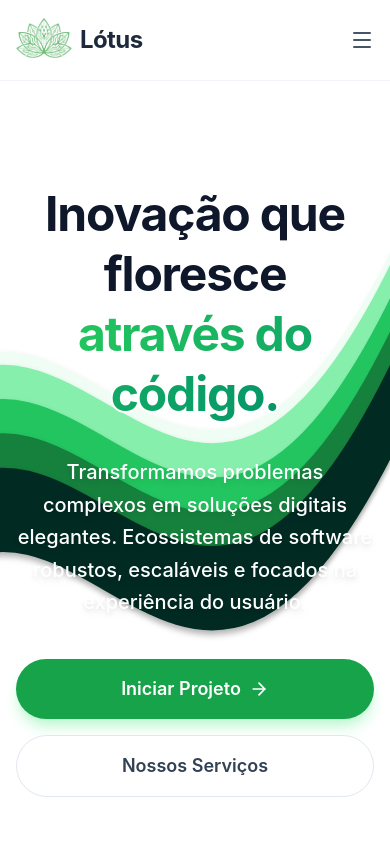
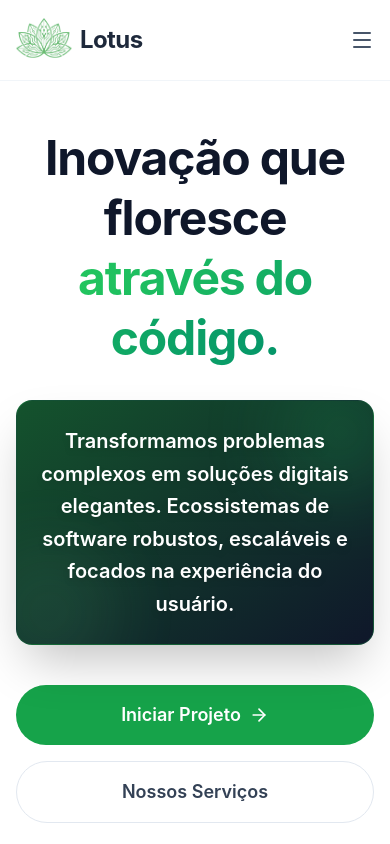
Before and after one commit to Lotus-SDS/Lotus_site, a React (Vite) app: page / in a window 390 px wide. Shown: the top 844 px of the page. Built offline with nearby package versions, Linux system fonts and the light colour scheme.

Commit message:
fix: standardize "Lótus" to "Lotus" across components and update CodeTypingAnimation path

```diff
--- a/index.html
+++ b/index.html
@@ -9,7 +9,7 @@
   <link rel="preconnect" href="https://fonts.gstatic.com" crossorigin />
   <link rel="stylesheet" href="https://fonts.googleapis.com/css2?family=Roboto:wght@300;400;500;700&display=swap" />
   <link rel="stylesheet" href="https://fonts.googleapis.com/icon?family=Material+Icons" />
-  <title>Lótus</title>
+  <title>Lotus</title>
 </head>
 
 <body>
--- a/src/components/Contact.jsx
+++ b/src/components/Contact.jsx
@@ -12,7 +12,7 @@ const Contact = () => {
 
                     <h2 className="text-3xl md:text-4xl font-bold text-white mb-6">Vamos construir o futuro juntos?</h2>
                     <p className="text-lg text-slate-300 mb-10 max-w-2xl mx-auto">
-                        Tem um projeto em mente? Entre em contato e descubra como a Lótus pode elevar o nível do seu negócio.
+                        Tem um projeto em mente? Entre em contato e descubra como a Lotus pode elevar o nível do seu negócio.
                     </p>
                     <div className="flex flex-col sm:flex-row justify-center gap-4">
                         <a
--- a/src/components/Footer.jsx
+++ b/src/components/Footer.jsx
@@ -8,7 +8,7 @@ const Footer = () => {
                 <div className="grid grid-cols-1 md:grid-cols-4 gap-12 mb-12">
                     <div className="col-span-1 md:col-span-2">
                         <div className="flex items-center gap-2 mb-4">
-                            <span className="text-2xl font-bold text-slate-800">Lótus</span>
+                            <span className="text-2xl font-bold text-slate-800">Lotus</span>
                             <div className="w-2 h-2 rounded-full bg-lotus-500"></div>
                         </div>
                         <p className="text-slate-500 max-w-xs">
@@ -26,14 +26,14 @@ const Footer = () => {
                     <div>
                         <h4 className="font-bold text-slate-900 mb-4">Contato</h4>
                         <ul className="space-y-2">
-                            <li><a href="mailto:contato.lotus.sds@gmail.com" className="text-slate-500 hover:text-lotus-600 transition-colors">contato.lotus.sds@gmail.com</a></li>
+                            <li><a href="mailto:contato.lotus.sds@gmail.com" className="text-slate-500 hover:text-lotus-600 transition-colors break-all">contato.lotus.sds@gmail.com</a></li>
                             <li><span className="text-slate-500">Espírito Santo, Brasil</span></li>
                         </ul>
                     </div>
                 </div>
 
                 <div className="border-t border-slate-100 pt-4 flex flex-col md:flex-row justify-between items-center gap-4">
-                    <p className="text-slate-400 text-sm">© 2025 Lótus Soluções em Desenvolvimento de Software. Todos os direitos reservados.</p>
+                    <p className="text-slate-400 text-sm">© 2025 Lotus Soluções em Desenvolvimento de Software. Todos os direitos reservados.</p>
                     <div className="flex space-x-4">
                         <a href="https://github.com/Lotus-SDS" className="text-slate-400 hover:text-lotus-600 transition-colors"><Github size={20} /></a>
                         <a href="https://www.linkedin.com" className="text-slate-400 hover:text-lotus-600 transition-colors"><Linkedin size={20} /></a>
--- a/src/components/Header.jsx
+++ b/src/components/Header.jsx
@@ -7,23 +7,33 @@ const Header = () => {
 
     const toggleMenu = () => setIsMenuOpen(!isMenuOpen);
 
+    const handleScroll = (e, targetId) => {
+        e.preventDefault();
+        const element = document.querySelector(targetId);
+        if (element) {
+            const isMobile = window.innerWidth < 1024;
+            element.scrollIntoView({ behavior: 'smooth', block: isMobile ? 'start' : 'center' });
+        }
+    };
+
     return (
         <header className="fixed w-full bg-white/80 backdrop-blur-md z-50 border-b border-slate-100">
             <div className="max-w-7xl mx-auto px-4 sm:px-6 lg:px-8">
                 <div className="flex justify-between items-center h-20">
                     {/* Logo */}
-                    <div className="flex-shrink-0 flex items-center gap-2 cursor-pointer" onClick={() => window.scrollTo(0, 0)}>
+                    <div className="flex-shrink-0 flex items-center gap-2 cursor-pointer" onClick={() => window.scrollTo({ top: 0, behavior: 'smooth' })}>
                         <img src={lotusLogo} alt="Lotus Logo" className="h-10 -mt-1 w-auto" />
-                        <span className="text-2xl font-bold text-slate-800 tracking-tight">Lótus</span>
+                        <span className="text-2xl font-bold text-slate-800 tracking-tight">Lotus</span>
                     </div>
 
                     {/* Desktop Navigation */}
                     <nav className="hidden md:flex space-x-8 items-center">
-                        <a href="#sobre" className="text-slate-600 hover:text-lotus-600 font-medium transition-colors">Sobre</a>
-                        <a href="#servicos" className="text-slate-600 hover:text-lotus-600 font-medium transition-colors">Serviços</a>
-                        <a href="#team" className="text-slate-600 hover:text-lotus-600 font-medium transition-colors">Time</a>
+                        <a href="#sobre" onClick={(e) => handleScroll(e, '#sobre')} className="text-slate-600 hover:text-lotus-600 font-medium transition-colors">Sobre</a>
+                        <a href="#servicos" onClick={(e) => handleScroll(e, '#servicos')} className="text-slate-600 hover:text-lotus-600 font-medium transition-colors">Serviços</a>
+                        <a href="#team" onClick={(e) => handleScroll(e, '#team')} className="text-slate-600 hover:text-lotus-600 font-medium transition-colors">Time</a>
                         <a
                             href="#contato"
+                            onClick={(e) => handleScroll(e, '#contato')}
                             className="relative px-5 py-2.5 rounded-full bg-slate-900 text-white font-medium transition-all shadow-lg shadow-slate-200 hover:shadow-xl transform hover:-translate-y-0.5 overflow-hidden group"
                         >
                             <div className="absolute -top-8 -right-8 w-20 h-20 bg-lotus-500 rounded-full opacity-20 blur-2xl group-hover:opacity-40 transition-all duration-500"></div>
@@ -45,10 +55,10 @@ const Header = () => {
             {isMenuOpen && (
                 <div className="md:hidden absolute top-20 left-0 w-full bg-white border-b border-slate-100 shadow-lg animate-in slide-in-from-top-5">
                     <div className="px-4 pt-2 pb-6 space-y-2">
-                        <a href="#sobre" onClick={toggleMenu} className="block px-3 py-3 rounded-lg text-base font-medium text-slate-600 hover:text-lotus-600 hover:bg-slate-50">Sobre</a>
-                        <a href="#servicos" onClick={toggleMenu} className="block px-3 py-3 rounded-lg text-base font-medium text-slate-600 hover:text-lotus-600 hover:bg-slate-50">Serviços</a>
-                        <a href="#team" onClick={toggleMenu} className="block px-3 py-3 rounded-lg text-base font-medium text-slate-600 hover:text-lotus-600 hover:bg-slate-50">Time</a>
-                        <a href="#contato" onClick={toggleMenu} className="block px-3 py-3 mt-4 text-center rounded-lg text-base font-medium bg-lotus-50 text-lotus-700">Fale Conosco</a>
+                        <a href="#sobre" onClick={(e) => { handleScroll(e, '#sobre'); toggleMenu(); }} className="block px-3 py-3 rounded-lg text-base font-medium text-slate-600 hover:text-lotus-600 hover:bg-slate-50">Sobre</a>
+                        <a href="#servicos" onClick={(e) => { handleScroll(e, '#servicos'); toggleMenu(); }} className="block px-3 py-3 rounded-lg text-base font-medium text-slate-600 hover:text-lotus-600 hover:bg-slate-50">Serviços</a>
+                        <a href="#team" onClick={(e) => { handleScroll(e, '#team'); toggleMenu(); }} className="block px-3 py-3 rounded-lg text-base font-medium text-slate-600 hover:text-lotus-600 hover:bg-slate-50">Time</a>
+                        <a href="#contato" onClick={(e) => { handleScroll(e, '#contato'); toggleMenu(); }} className="block px-3 py-3 mt-4 text-center rounded-lg text-base font-medium bg-lotus-50 text-lotus-700">Fale Conosco</a>
                     </div>
                 </div>
             )}
--- a/src/components/Hero.jsx
+++ b/src/components/Hero.jsx
@@ -1,14 +1,41 @@
 import React from 'react';
 import { ArrowRight } from 'lucide-react';
+import { motion } from 'framer-motion';
 import BackgroundWaves from './animations/BackgroundWaves';
 
 const Hero = () => {
+    const handleScroll = (e, targetId) => {
+        e.preventDefault();
+        const element = document.querySelector(targetId);
+        if (element) {
+            const isMobile = window.innerWidth < 1024;
+            element.scrollIntoView({ behavior: 'smooth', block: isMobile ? 'start' : 'center' });
+        }
+    };
+
     return (
-        <section className="min-h-screen flex items-center pt-32 pb-20 lg:pt-48 lg:pb-32 overflow-hidden relative">
+        <section className="min-h-screen flex items-center pt-24 sm:pt-32 pb-20 lg:pt-48 lg:pb-32 overflow-hidden relative">
+
+            <div className="hidden sm:block">
                 <BackgroundWaves />
+            </div>
+
+            {/* Mobile Background Gradient */}
+            <div className="absolute inset-0 sm:hidden bg-gradient-to-b from-white via-lotus-50/30 to-white -z-20"></div>
+            <div className="absolute inset-0 sm:hidden -z-10 opacity-30">
+                <div className="absolute top-20 left-10 w-72 h-72 bg-lotus-200 rounded-full mix-blend-multiply filter blur-xl animate-blob"></div>
+                <div className="absolute top-20 right-10 w-72 h-72 bg-emerald-200 rounded-full mix-blend-multiply filter blur-xl animate-blob animation-delay-2000"></div>
+                <div className="absolute -bottom-8 left-20 w-72 h-72 bg-teal-200 rounded-full mix-blend-multiply filter blur-xl animate-blob animation-delay-4000"></div>
+            </div>
+
             <div className="max-w-7xl mx-auto px-4 sm:px-6 lg:px-8 relative">
                 <div className="text-center max-w-4xl mx-auto">
-                    <div className="h-8 mb-6"></div>
+                    <div className="h-4 sm:h-8 mb-4 sm:mb-6"></div>
+                    <motion.div
+                        initial={{ opacity: 0, y: 20 }}
+                        animate={{ opacity: 1, y: 0 }}
+                        transition={{ duration: 0.8 }}
+                    >
                         <h1 className="text-5xl md:text-7xl font-bold text-slate-900 tracking-tight mb-8 leading-tight">
                             Inovação que floresce <br className="hidden md:block" />
                             <span className="relative inline-block isolate">
@@ -16,24 +43,45 @@ const Hero = () => {
                                 <span className="relative text-transparent bg-clip-text bg-gradient-to-r from-lotus-500 to-emerald-600">através do código.</span>
                             </span>
                         </h1>
-                    <p className="mt-4 text-xl text-white max-w-2xl mx-auto mb-10 leading-relaxed drop-shadow-md font-medium">
+                    </motion.div>
+
+                    <motion.div
+                        initial={{ opacity: 0, y: 20 }}
+                        animate={{ opacity: 1, y: 0 }}
+                        transition={{ duration: 0.8, delay: 0.2 }}
+                        className="relative mt-4 max-w-2xl mx-auto mb-10 sm:bg-none sm:p-0 sm:shadow-none bg-gradient-to-br from-lotus-900 to-slate-900 rounded-2xl p-6 shadow-2xl overflow-hidden border border-lotus-500/20 sm:border-none sm:rounded-none sm:overflow-visible"
+                    >
+                        {/* Decoração Mobile (Estilo Card Contato) */}
+                        <div className="absolute top-0 right-0 -mt-8 -mr-8 w-32 h-32 bg-lotus-500 rounded-full opacity-20 blur-2xl sm:hidden"></div>
+                        <div className="absolute bottom-0 left-0 -mb-8 -ml-8 w-32 h-32 bg-lotus-300 rounded-full opacity-10 blur-2xl sm:hidden"></div>
+
+                        <p className="relative z-10 text-xl text-white font-semibold leading-relaxed drop-shadow-md font-medium">
                             Transformamos problemas complexos em soluções digitais elegantes.
                             Ecossistemas de software robustos, escaláveis e focados na experiência do usuário.
                         </p>
-                    <div className="flex flex-col sm:flex-row justify-center gap-4 mt-8">
+                    </motion.div>
+
+                    <motion.div
+                        initial={{ opacity: 0, y: 20 }}
+                        animate={{ opacity: 1, y: 0 }}
+                        transition={{ duration: 0.8, delay: 0.4 }}
+                        className="flex flex-col sm:flex-row justify-center gap-4 mt-8"
+                    >
                         <a
                             href="#contato"
-                            className="px-8 py-4 rounded-full bg-lotus-600 text-white font-semibold text-lg hover:bg-lotus-700 transition-all shadow-lg shadow-lotus-200 hover:shadow-lotus-300 flex items-center justify-center gap-2"
+                            onClick={(e) => handleScroll(e, '#contato')}
+                            className="px-8 py-4 rounded-full bg-lotus-600 text-white font-semibold text-lg hover:bg-lotus-700 transition-all flex items-center justify-center gap-2 hover:scale-105 active:scale-95"
                         >
                             Iniciar Projeto <ArrowRight size={20} />
                         </a>
                         <a
                             href="#servicos"
-                            className="px-8 py-4 rounded-full bg-white text-slate-700 border border-slate-200 font-semibold text-lg hover:bg-slate-50 transition-all flex items-center justify-center"
+                            onClick={(e) => handleScroll(e, '#servicos')}
+                            className="px-8 py-4 rounded-full bg-white text-slate-700 border border-slate-200 font-semibold text-lg hover:bg-slate-50 transition-all flex items-center justify-center hover:scale-105 active:scale-95"
                         >
                             Nossos Serviços
                         </a>
-                    </div>
+                    </motion.div>
                 </div>
 
                 {/* Abstract Background Elements */}
--- a/src/components/Team.jsx
+++ b/src/components/Team.jsx
@@ -27,7 +27,7 @@ const Team = () => {
             <div className="max-w-7xl mx-auto px-4 sm:px-6 lg:px-8">
                 <div className="text-center mb-16">
                     <h2 className="text-3xl md:text-4xl font-bold text-slate-900 mb-4">Liderança</h2>
-                    <p className="text-lg text-slate-500">Mentes visionárias por trás da Lótus.</p>
+                    <p className="text-lg text-slate-500">Mentes visionárias por trás da Lotus.</p>
                 </div>
 
                 <div className="grid grid-cols-1 md:grid-cols-2 gap-12 max-w-4xl mx-auto">
--- a/src/components/animations/BackgroundWaves.jsx
+++ b/src/components/animations/BackgroundWaves.jsx
@@ -35,9 +35,9 @@ const BackgroundWaves = () => {
             delay: 0.4
         }
     ]; return (
-        <div className="absolute top-0 left-0 w-full h-screen overflow-hidden pointer-events-none">
+        <div className="absolute inset-0 w-full h-full overflow-hidden pointer-events-none">
             <svg
-                className="absolute w-full h-full"
+                className="absolute w-full h-full object-cover"
                 viewBox="0 0 1440 800"
                 xmlns="http://www.w3.org/2000/svg"
                 preserveAspectRatio="none"
```
Also changed, not shown: src/components/About.jsx (+4 -4 lines), src/components/animations/CodeTypingAnimation.jsx (renamed from src/components/CodeTypingAnimation.jsx). Lines whose indentation alone changed are shown as unchanged.
